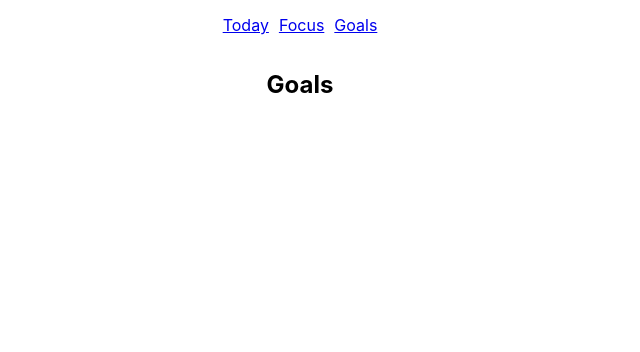
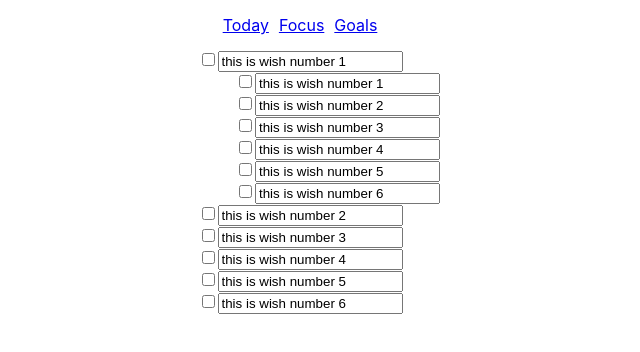
Before and after one commit to stephengpope/productive, a React (Create React App) app: page /goals in a window 1280 px wide. Shown: the top 352 px of the page, without its empty margins (340-980 px from the left). Built offline with nearby package versions, Linux system fonts and the light colour scheme.

Commit message:
added sub brainstorming goals

```diff
--- a/src/App.css
+++ b/src/App.css
@@ -38,3 +38,14 @@
   display: inline;
   padding: 0px 5px 0 5px;
 }
+
+.Goal div {
+
+  min-width: 200px;
+  display: inline;
+}
+
+.GoalChildren {
+
+  margin-left: 75px;
+}
--- a/src/App.js
+++ b/src/App.js
@@ -4,6 +4,7 @@ import logo from './logo.svg';
 import './App.css';
 
 import Today from './components/Today'
+import Goals from './components/Goals'
 
 import {
   BrowserRouter as Router,
@@ -49,9 +50,7 @@ function App() {
   );
 }
 
-function Goals() {
-  return <h2>Goals</h2>;
-}
+
 
 function Focus() {
   return <h2>Focus</h2>;
--- /dev/null
+++ b/src/components/BrainStormGoal.js
@@ -0,0 +1,19 @@
+import React from 'react'
+
+function BrainStormGoal({goal}) {
+
+    const brainStormGoals = goal.children.map(goal => <BrainStormGoal goal={goal} />);
+
+    return (
+        <div>
+            <div className="Goal">
+                { goal.completed ? <input type="checkbox" checked="checked" /> : <input type="checkbox" /> }
+                <div><input type="text" value={goal.wish} /></div>
+
+            </div>
+            <div className="GoalChildren">{ brainStormGoals }</div>
+        </div>
+    )
+}
+
+export default BrainStormGoal
--- a/src/components/Goal.js
+++ b/src/components/Goal.js
@@ -1,11 +1,12 @@
 import React from 'react'
 
 function Goal({goal}) {
+
     return (
-        <div>
-                <input type="checkbox" />
-                <div>{goal.wish}</div>
-            </div>
+        <div className="Goal">
+           { goal.completed ? <input type="checkbox" checked="checked" /> : <input type="checkbox" /> }
+            <div><input type="text" value={goal.wish} /></div>
+        </div>
     )
 }
 
--- /dev/null
+++ b/src/components/Goals.js
@@ -0,0 +1,68 @@
+import React from 'react'
+import BrainStormGoal from './BrainStormGoal'
+
+function Goals() {
+
+    const goals = [
+
+        {
+            wish: "this is wish number 1",
+            children: [
+                {
+                    wish: "this is wish number 1",
+                    children: []
+                },
+                {
+                    wish: "this is wish number 2",
+                    children: []
+                },
+                {
+                    wish: "this is wish number 3",
+                    children: []
+                },
+                {
+                    wish: "this is wish number 4",
+                    children: []
+                },
+                {
+                    wish: "this is wish number 5",
+                    children: []
+                },
+                {
+                    wish: "this is wish number 6",
+                    children: []
+                }
+            ]
+        },
+        {
+            wish: "this is wish number 2",
+            children: []
+        },
+        {
+            wish: "this is wish number 3",
+            children: []
+        },
+        {
+            wish: "this is wish number 4",
+            children: []
+        },
+        {
+            wish: "this is wish number 5",
+            children: []
+        },
+        {
+            wish: "this is wish number 6",
+            children: []
+        }
+    ]
+
+    const brainStormGoals = goals.map(goal => <BrainStormGoal goal={goal} />);
+
+    return (
+        <div>
+            {brainStormGoals}
+        </div>
+    )
+}
+
+export default Goals
--- a/src/components/Today.js
+++ b/src/components/Today.js
@@ -1,13 +1,13 @@
-import React, { component } from 'react'
+import React from 'react'
 import TodaysGoalList from './TodaysGoalList'
 
-const Today = () => {
+function Today()  {
 
     return <div className="Today">
         <h1>Today</h1>
+        <TodaysGoalList />
+    </div>
 
-        <TodaysGoalList />
-    </div>;
 }
 
 export default Today;
--- a/src/components/TodaysGoalList.js
+++ b/src/components/TodaysGoalList.js
@@ -18,9 +18,10 @@ function TodaysGoalList() {
         }
     ];
 
-    const goalList = todaysGoals.map(goal => <Goal goal={goal} />);
+    const goalListTodo = todaysGoals.filter(goal => !goal.completed).map(goal => <Goal goal={goal} />);
+    const goalListDone = todaysGoals.filter(goal => goal.completed).map(goal => <Goal goal={goal} />);
 
-    return <div>{goalList}</div>;
+    return <div><h2>Todo:</h2>{goalListTodo}<h2>Done</h2>{goalListDone}</div>;
 }
 
 export default TodaysGoalList
```
